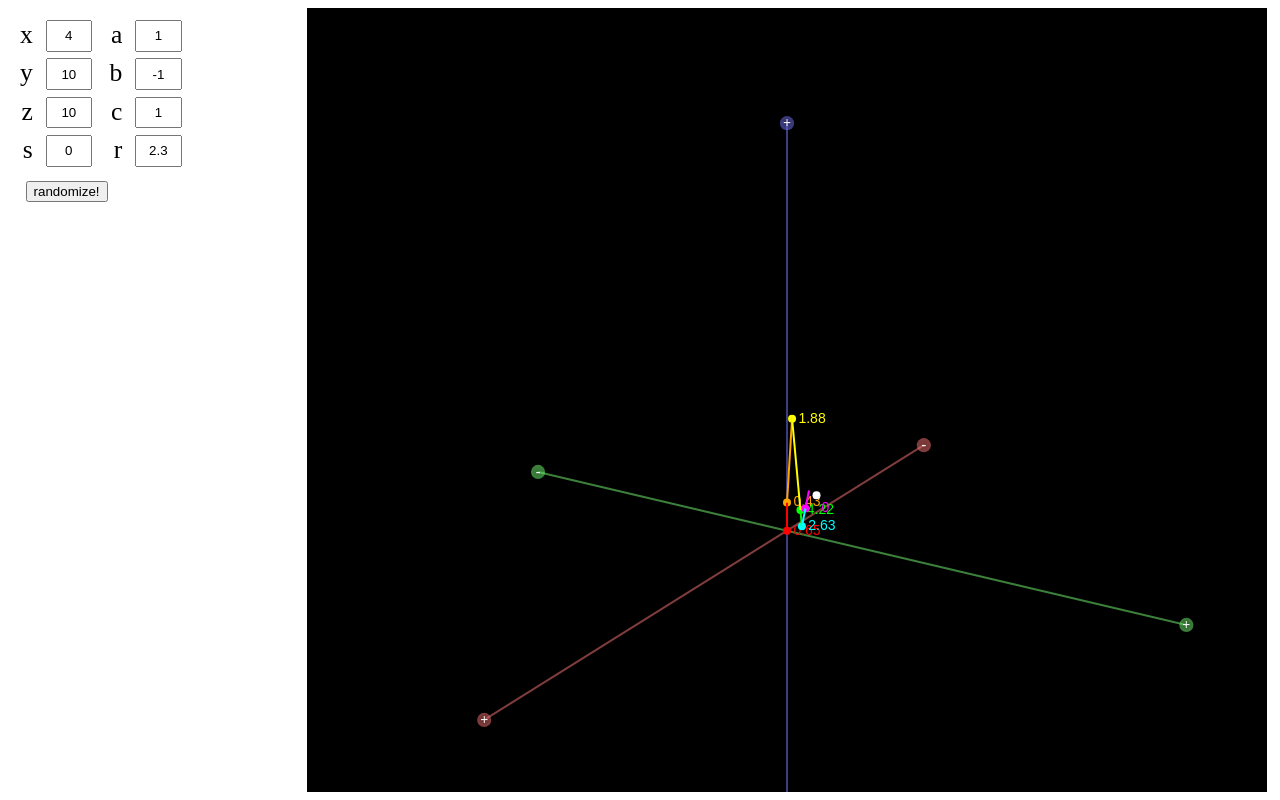
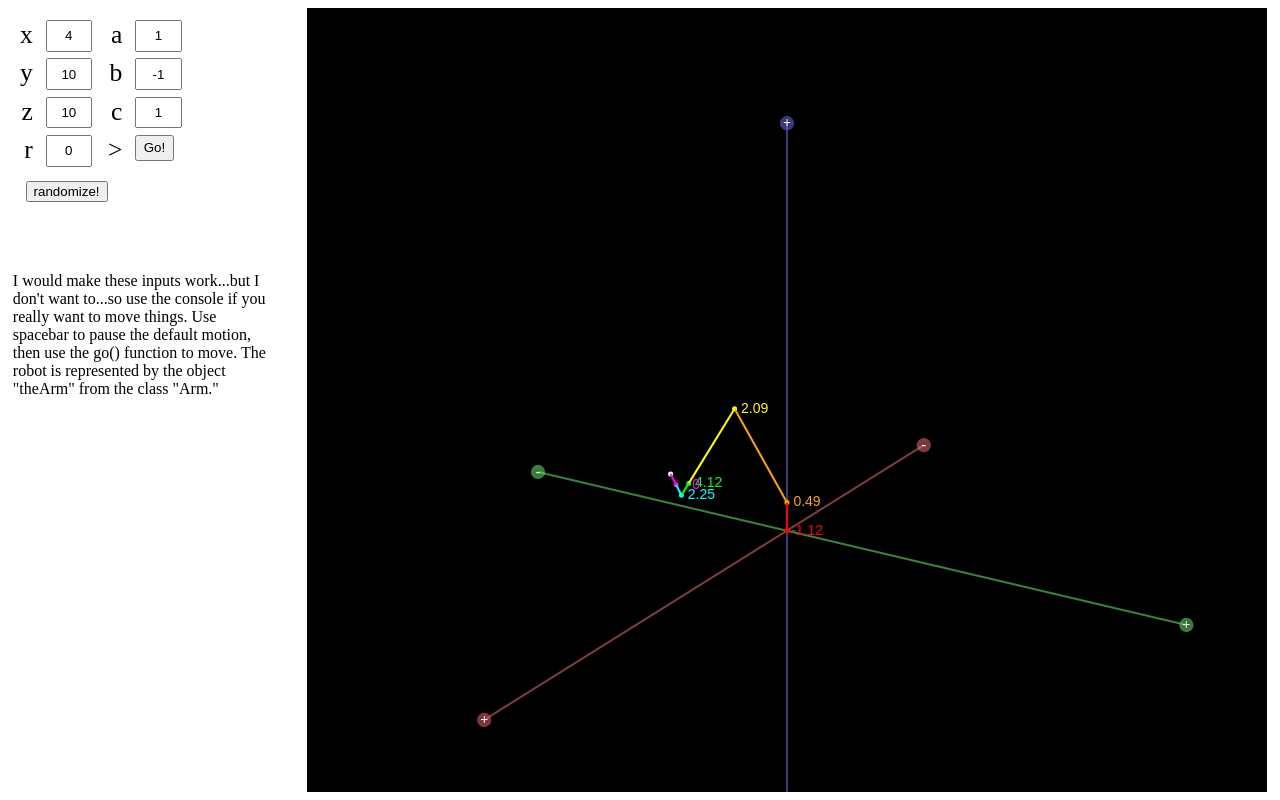
Before and after one commit to wubran/inverse-kinematics, a plain HTML site: page kinematics.html in a window 1280 px wide. Drawn offline with Linux system fonts and the light colour scheme.

Commit message:
inverse kinematics works, inputs do not, oh well

```diff
--- a/canvasEvents.js
+++ b/canvasEvents.js
@@ -59,6 +59,14 @@ document.addEventListener('keydown', (event) => {
     case 'Escape':
 
       return;
+    case 'ArrowUp':
+      theArm.targetPoint.pos[2]+=0.5;
+      theArm.inverseKinematics();
+      return;
+    case 'ArrowDown':
+      theArm.targetPoint.pos[2]-=0.5;
+      theArm.inverseKinematics();
+      return;
     case ' ':
       pause = !pause;
       return;
--- a/joint.js
+++ b/joint.js
@@ -4,6 +4,7 @@ class Arm{
     constructor(...joints){
         this.joints = joints;
         this.sphereRad = joints[4].boneLength + joints[5].boneLength;
+        this.isoLeg = 7;
         // this.sphereRad = 0;
 
         let posAccumulator = [0,0,0];
@@ -39,7 +40,7 @@ class Arm{
         // pi - 2asinx <==> 2acosx
         let rVect = [spherePivot[0]-this.joints[1].truePP.pos[0], spherePivot[1]-this.joints[1].truePP.pos[1], spherePivot[2]-this.joints[1].truePP.pos[2]]
 
-        this.joints[2].theta = 2*Math.acos(Math.sqrt(rVect[0]*rVect[0]+rVect[1]*rVect[1]+rVect[2]*rVect[2])/14);  // assume isosceles length of L
+        this.joints[2].theta = 2*Math.acos(Math.sqrt(rVect[0]*rVect[0]+rVect[1]*rVect[1]+rVect[2]*rVect[2])/(2*this.isoLeg));  // assume isosceles length of L
 
         // normal of the elbow plane is perpendicular to x,y component of spherePivot, and no z component
         // nevermind, just rotate around the z axis
@@ -55,13 +56,19 @@ class Arm{
         this.forwardKinematics();
 
         let ontoWrist = this.projPlane(this.normalize(this.joints[2].trueBone),dir);
-        this.joints[3].theta = Math.acos(this.dot3d(ontoWrist,this.normalize([rVect[1],-rVect[0],0])));
+        let planeNorm = this.normalize([rVect[1],-rVect[0],0]);
+        this.joints[3].theta = Math.acos(this.dot3d(this.normalize(ontoWrist),planeNorm));
         //must compare to 90 degree offset for reflex angles:
-        let negator = this.dot3d(ontoWrist,this.normalize([this.joints[2].trueBone[0],this.joints[2].trueBone[1],-1/this.joints[2].trueBone[2]]));
-        // console.log(negator);
-        if(negator > 0){ // angle is greater than PI
+        // let negator = this.dot3d(ontoWrist,this.normalize([this.joints[2].trueBone[0],this.joints[2].trueBone[1],-1/this.joints[2].trueBone[2]]));
+        let negator = this.dot3d(ontoWrist,this.crossProduct(this.joints[2].trueBone,planeNorm));
+
+        if(negator < 0){ // angle is greater than PI
             this.joints[3].theta = 2*Math.PI - this.joints[3].theta;
         }
+
+        debugVector1 = ontoWrist;
+        debugVector2 = planeNorm;
+        debugVector3 = this.crossProduct(this.joints[2].trueBone,planeNorm);
 
         // this.forwardKinematics();
         // project dir onto plane normal to elbow bone, then do right triangle trig
@@ -80,10 +87,14 @@ class Arm{
         if(negator2 < 0){ // angle is greater than PI
             this.joints[4].theta = 2*Math.PI - this.joints[4].theta;
         }
-
+        // console.log(Math.round(negator*1000)/1000, Math.round(negator2*1000)/1000);
         this.joints[5].theta = this.twist;
 
         this.forwardKinematics();
+
+        debugVector4 = this.normalize(this.joints[2].trueBone);
+        debugVector5 = dir;
+        debugVector6 = ontoWrist;
 
         // console.log(Math.hypot(...this.subtractVectors(spherePivot,this.joints[1].truePP.pos)),Math.sqrt((spherePivot[0]-this.joints[1].truePP.pos[0])*(spherePivot[0]-this.joints[1].truePP.pos[0])+(spherePivot[1]-this.joints[1].truePP.pos[1])*(spherePivot[1]-this.joints[1].truePP.pos[1])+(spherePivot[2]-this.joints[1].truePP.pos[2])*(spherePivot[2]-this.joints[1].truePP.pos[2])))
 
--- a/kinematics.html
+++ b/kinematics.html
@@ -35,8 +35,19 @@
 			font-size: 2vw;
 			text-align: right;
 		}
+		#goButton{
+			text-align: center;
+			width:100%;
+			height:100%;
+		}
 		#randButton{
 			margin-left: 2vw;
+		}
+		.note{
+			position:fixed;
+			top:20vw;
+			left:1vw;
+			width:20vw;
 		}
 	</style>
 	<body id = "bodbod" style="padding:0;margin:0;">
@@ -46,25 +57,26 @@
 				<div>x</div>
 				<input value="4" type="text" inputmode="numeric" pattern="\d*" max="10" min="-10" step="0.01"></input>
 				<div>a</div>
-				<input value="1" inputmode="numeric" pattern="\d*" max="10" min="-10" step="0.01"></input>
+				<input value="1" type="text" inputmode="numeric" pattern="\d*" max="10" min="-10" step="0.01"></input>
 
 				<div>y</div>
 				<input value="10" type="text" inputmode="numeric" pattern="\d*" max="10" min="-10" step="0.01"></input>
 				<div>b</div>
-				<input value="-1" inputmode="numeric" pattern="\d*" max="10" min="-10" step="0.01"></input>
+				<input value="-1" type="text" inputmode="numeric" pattern="\d*" max="10" min="-10" step="0.01"></input>
 
 				<div>z</div>
 				<input value="10" type="text" inputmode="numeric" pattern="\d*" max="10" min="-10" step="0.01"></input>
 				<div>c</div>
-				<input value="1" inputmode="numeric" pattern="\d*" max="10" min="-10" step="0.01"></input>
+				<input value="1" type="text" inputmode="numeric" pattern="\d*" max="10" min="-10" step="0.01"></input>
 
-				<div>s</div>
+				<div>r</div>
 				<input value="0" type="text" inputmode="numeric" pattern="\d*" max="10" min="-10" step="0.01"></input>
-				<div>r</div>
-				<input value="2.3" inputmode="numeric" pattern="\d*" max="10" min="-10" step="0.01"></input>
+				<div>></div>
+				<button id="goButton">Go!</button>
 			</div>
 			<button id="randButton">randomize!</button>
 		</div>
+		<p class="note">I would make these inputs work...but I don't want to...so use the console if you really want to move things. Use spacebar to pause the default motion, then use the go() function to move. The robot is represented by the object "theArm" from the class "Arm."</p>
 		<canvas id="3d" class="canvas3d"></canvas>
 		<script type="text/javascript" src="campoint3d.js"></script>
 		<script type="text/javascript" src="joint.js"></script>
--- a/main.js
+++ b/main.js
@@ -96,7 +96,7 @@ function go(x,y,z,a,b,c,r){
 
 xcenter = canvas.width/2;
 ycenter = 2*canvas.height/3
-dotradius = 4;
+dotradius = 2.5;
 drawFlag = false;
 function do3Dcanvases(){
     ctx.fillStyle="black";
@@ -107,13 +107,25 @@ function do3Dcanvases(){
 }
 let pause = false;
 
-let debugVector = [];
+let debugVector1 = [];
+let debugVector2 = [];
+let debugVector3 = [];
+let debugVector4 = [];
+let debugVector5 = [];
+let debugVector6 = [];
+
 do3Dcanvases();
 setInterval(function(){ //the big loop
     if(drawFlag || butt==2){
         do3Dcanvases();
         drawFlag = false;
-        drawVector(debugVector,"khaki");
+        // drawVector(theArm.joints[3].truePP.pos,debugVector1,"khaki",3);
+        // drawVector(theArm.joints[3].truePP.pos,debugVector2,"lightBlue",3);
+        // drawVector(theArm.joints[3].truePP.pos,debugVector3,"white",3);
+
+        // drawVector(theArm.joints[4].truePP.pos,debugVector4,"khaki", 3);
+        // drawVector(theArm.joints[4].truePP.pos,debugVector5,"lightBlue", 3);
+        // drawVector(theArm.joints[4].truePP.pos,debugVector6,"white", 3);
     }
 }, 1000/60);
 
@@ -133,21 +145,27 @@ setInterval(()=>{
     if(pause){
         return;
     }
-    innie+=0.005;
+    innie+=0.01;
     // go(5*Math.cos(innie),5*Math.sin(innie),4+2*Math.sin(4*innie),0,0,-1,0);
     // go(7*Math.cos(innie),7*Math.sin(innie),5,0,0,-1,0); // plain circle
     // go(5*Math.cos(innie),5*Math.sin(innie),4+4*Math.sin(4*innie),0,0,-1,0); // merry go round
-    // go(5*Math.cos(innie),5*Math.sin(innie),4+4*Math.sin(4*innie),Math.cos(innie)*Math.cos(12*innie),Math.sin(innie)*Math.cos(12*innie),Math.sin(12*innie),0); //torus
     // go(5,5,4+4*Math.sin(innie),Math.cos(8*innie),Math.sin(8*innie),-1,0); // spin around point moving in vertical line
     // go(4*Math.cos(innie),1,4+4*Math.sin(innie),0,0,-1,0); // vertical circle
     // go(5,5,5,Math.cos(12*innie),Math.sin(12*innie),Math.sin(innie),0); //point demo
-    go(5,5,5,Math.cos(innie*5)*Math.cos(12*innie),Math.sin(innie*5)*Math.cos(12*innie),Math.sin(12*innie),0);
-
+    // go(5,5,5,Math.cos(innie*5)*Math.cos(12*innie),Math.sin(innie*5)*Math.cos(12*innie),Math.sin(12*innie),0);
+    go(4,8*Math.cos(innie),4,Math.cos(innie*8),0,Math.sin(8*innie),0);
 
 },20)
 
-function drawVector(vect,color="white"){
-    let p = new Point(...vect,color);
+function drawVector(point,vect,color,scale){
+    let p = new Point(...point,color);
+    let v = new Point(point[0]+scale*vect[0],point[1]+scale*vect[1],point[2]+scale*vect[2],color);
     p.project(camera);
-    p.draw();
+    v.project(camera);
+    // p.draw();
+    ctx.beginPath()
+    ctx.strokeStyle = color;
+    ctx.moveTo(p.x,p.y);
+    ctx.lineTo(v.x,v.y);
+    ctx.stroke();
 }
```
Lines whose indentation alone changed are shown as unchanged.
